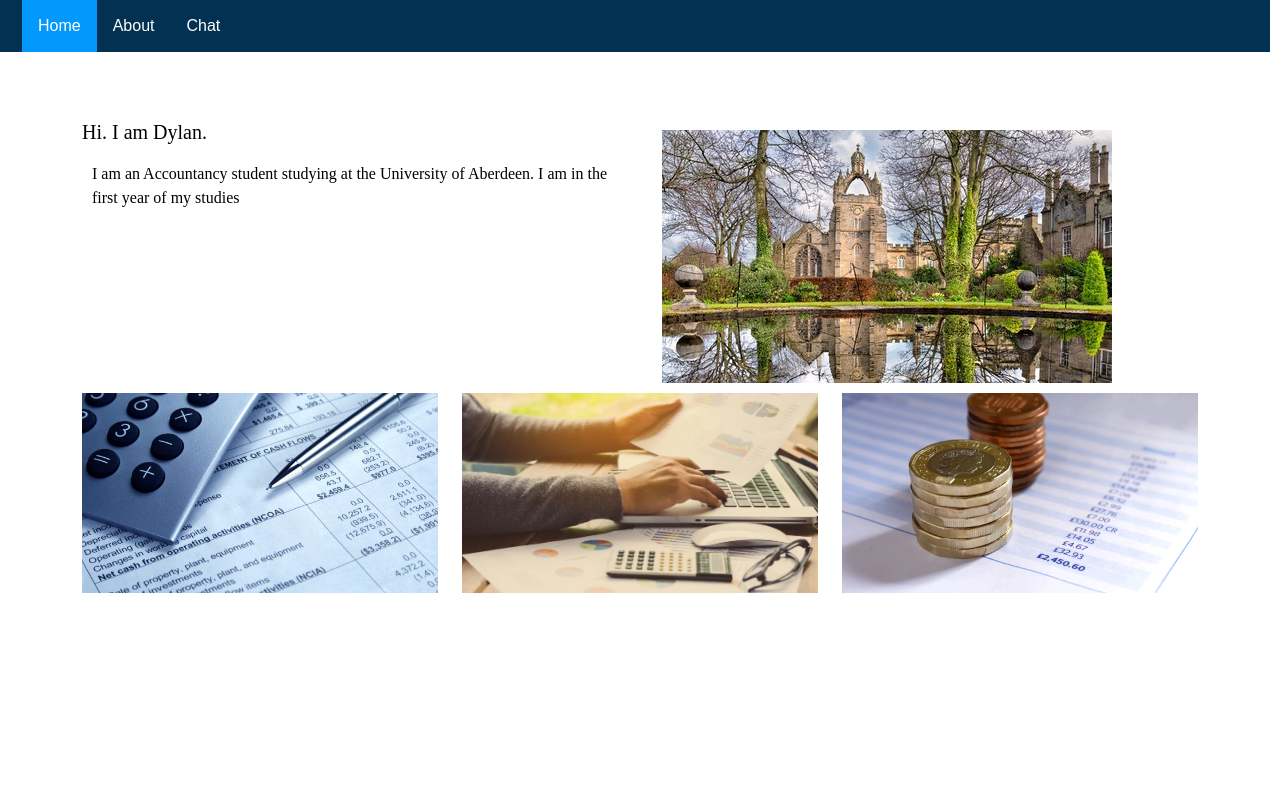
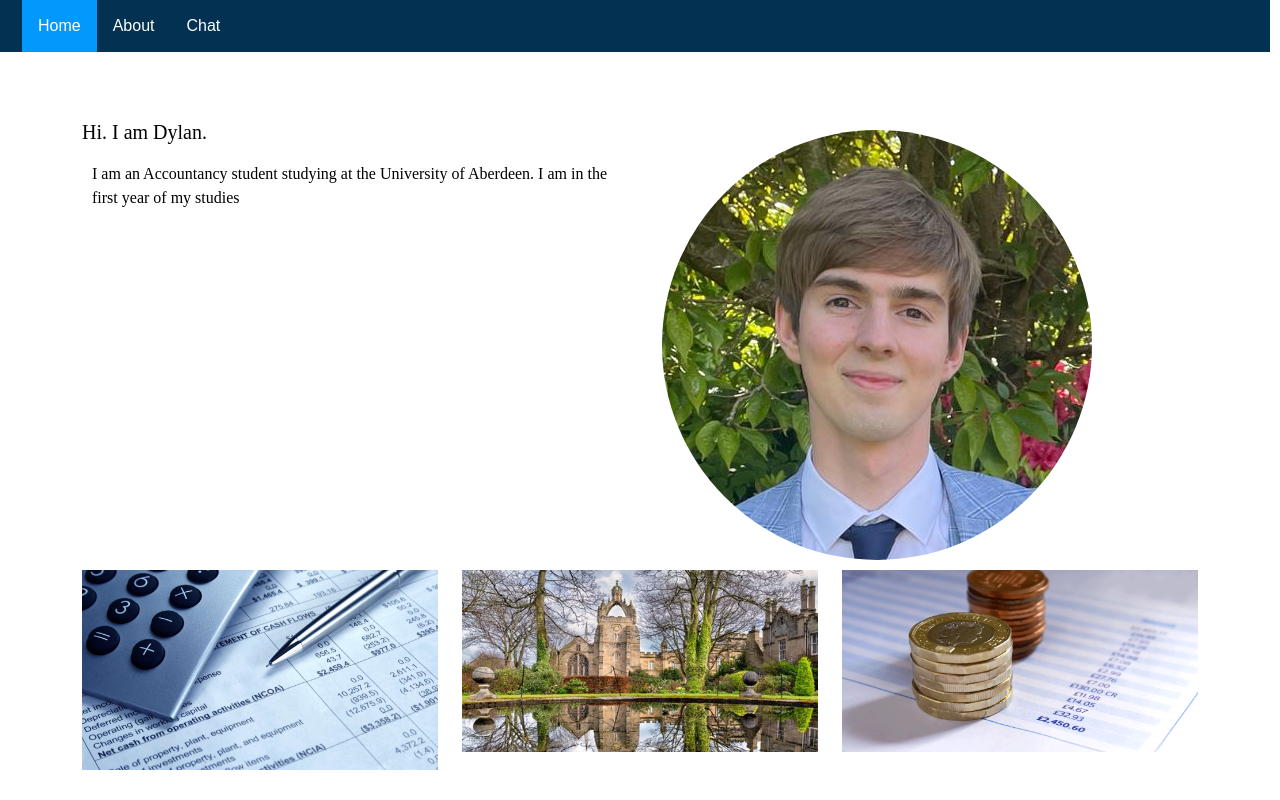
Before and after one commit to u09db23/CA4, a website: page ca4/public/index.html in a window 1280 px wide. Drawn offline with nearby package versions, Linux system fonts and the light colour scheme; a web font is replaced by a local one.

Commit message:
Added portrait on image on home page

```diff
--- a/ca4/public/css/demo.css
+++ b/ca4/public/css/demo.css
@@ -147,10 +147,11 @@
     padding-top: 100px
   }
 
-  #home-img1 {
+  #me {
     padding: 10px;
     max-width:100%;
     max-height:100%;
+    border-radius: 50%;
   }
 
   #home-img2 {
@@ -235,6 +236,7 @@
   margin: 0 auto 20px;
   border-radius: 8px;
   box-shadow: 0 0 10px rgba(0, 0, 0, 0.1);
+  object-fit: cover;
 }
 
 .hobby h3 {
--- a/ca4/public/index.html
+++ b/ca4/public/index.html
@@ -32,7 +32,7 @@
                 <p class="frank-ruhl"> I am an Accountancy student studying at the University of Aberdeen. I am in the first year of my studies
                 </div>
                 <div class="col" id="box2">
-                <img id="home-img1" src="./IMG/uni1.png" alt="Aberdeen Uni Image">
+                <img id="me" src="./IMG/me.png" alt="Aberdeen Uni Image">
                 </div>
             </div>
             <div class="row">
@@ -40,7 +40,7 @@
                 <img id="home-img2" src="./IMG/accounting1.png" alt="Accountancy Image">
                 </div>
                 <div class="col" id="box4">
-                <img id="home-img3" src="./IMG/accounting2.png" alt="Accountancy Image">
+                <img id="home-img3" src="./IMG/uni1.png" alt="Accountancy Image">
                 </div>
                 <div class="col" id="box5">
                <img id="home-img3" src="./IMG/accounting3.png" alt="Accountancy Image">
```
Also changed, not shown: ca4/public/about.html (+1 -1 lines), ca4/public/IMG/basketball1.png, ca4/public/IMG/me.png (added), ca4/public/IMG/videogames1.png.
